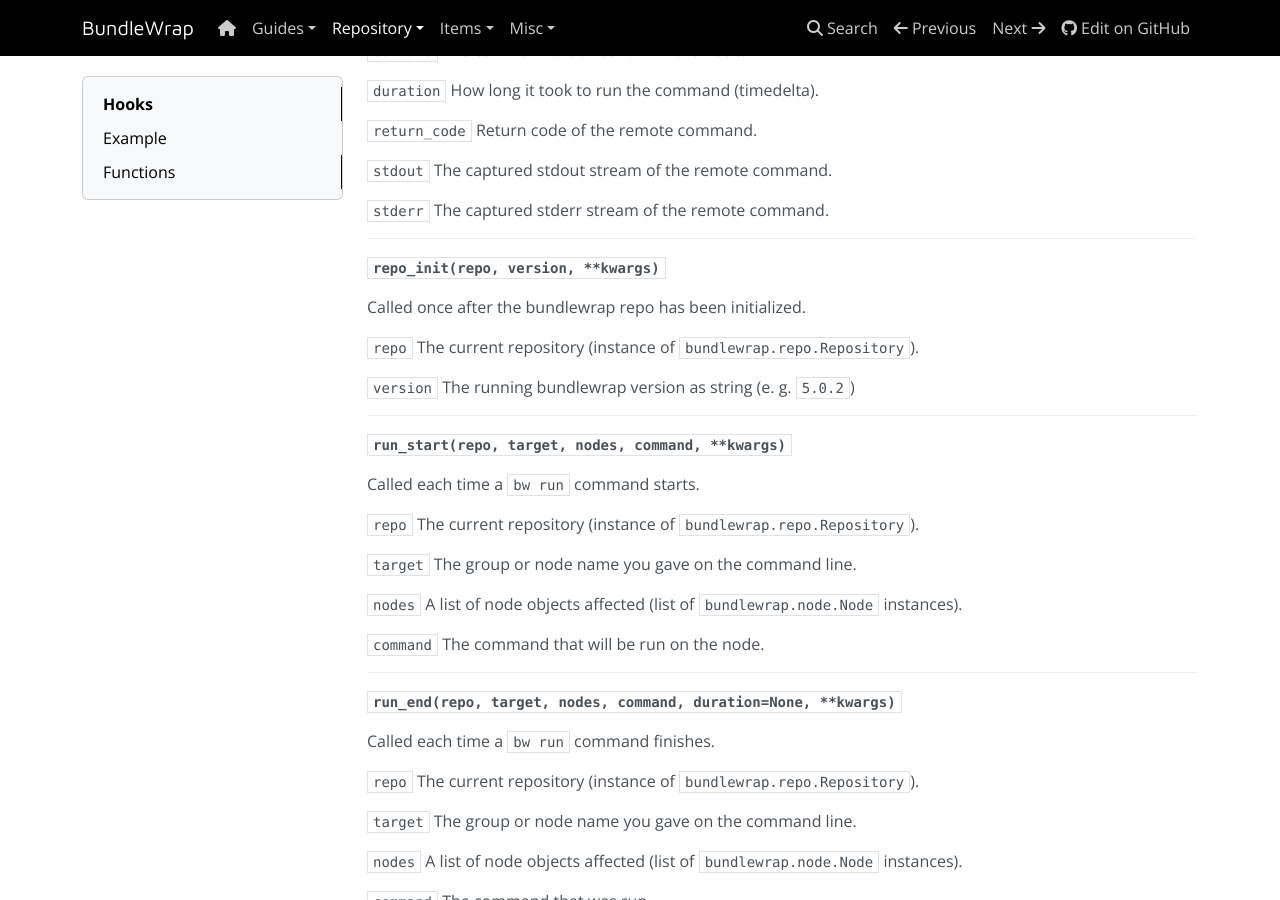
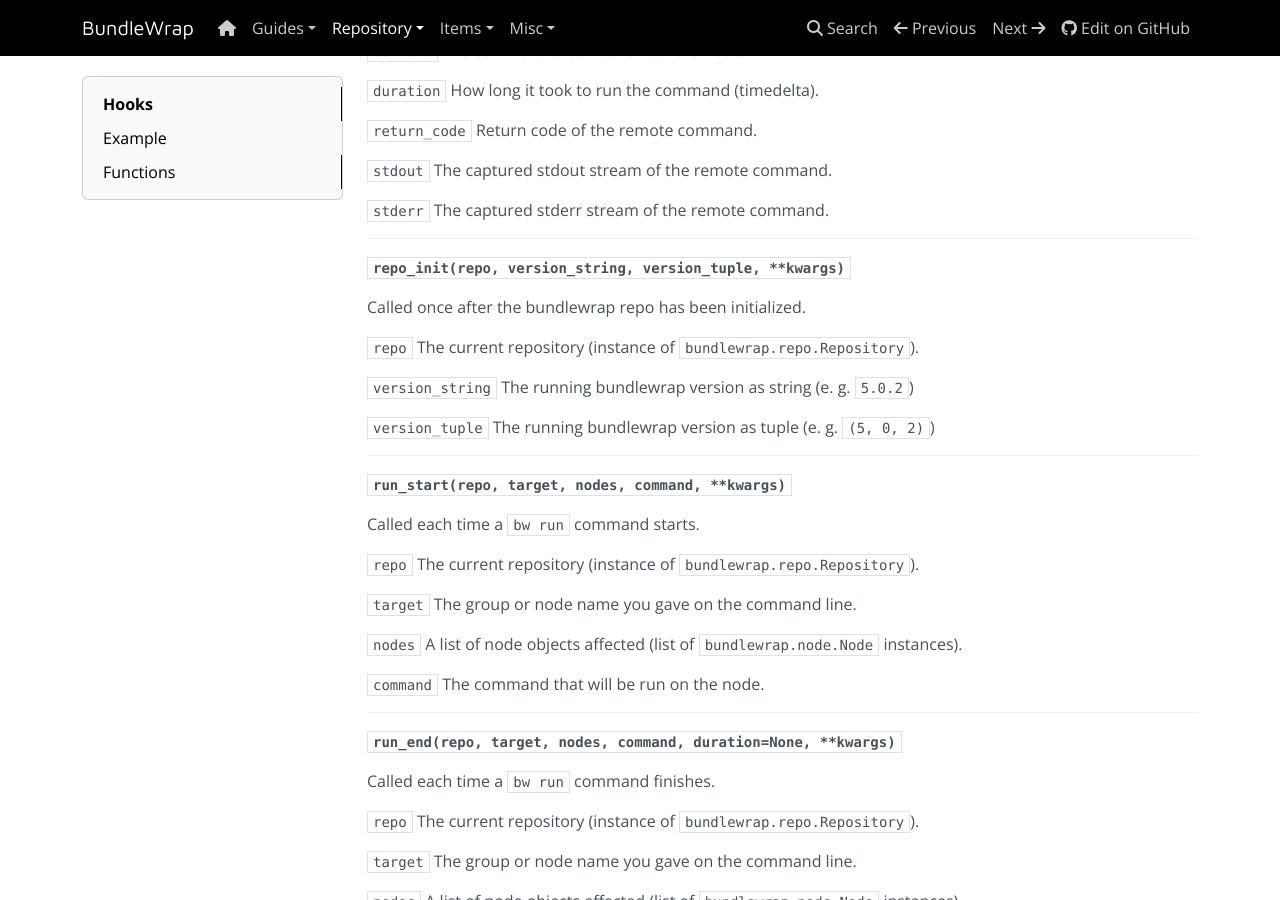
Before and after one commit to bundlewrap/bundlewrap, an MkDocs documentation site: the page built from docs/content/repo/hooks.md, in a window 1280 px wide and 900 px high, scrolled down 4711 px. Built offline with MkDocs 1.6.1, drawn with Linux system fonts in a browser that asks for light colours; nearby versions of some CDN libraries.

Commit message:
supply version as string and tuple to `repo_init` hook

```diff
--- a/docs/content/repo/hooks.md
+++ b/docs/content/repo/hooks.md
@@ -247,13 +247,15 @@
 
 ---
 
-**`repo_init(repo, version, **kwargs)`**
+**`repo_init(repo, version_string, version_tuple, **kwargs)`**
 
 Called once after the bundlewrap repo has been initialized.
 
 `repo` The current repository (instance of `bundlewrap.repo.Repository`).
 
-`version` The running bundlewrap version as string (e. g. `5.0.2`)
+`version_string` The running bundlewrap version as string (e. g. `5.0.2`)
+
+`version_tuple` The running bundlewrap version as tuple (e. g. `(5, 0, 2)`)
 
 ---
 
```
Also changed, not shown: 1 other file.
